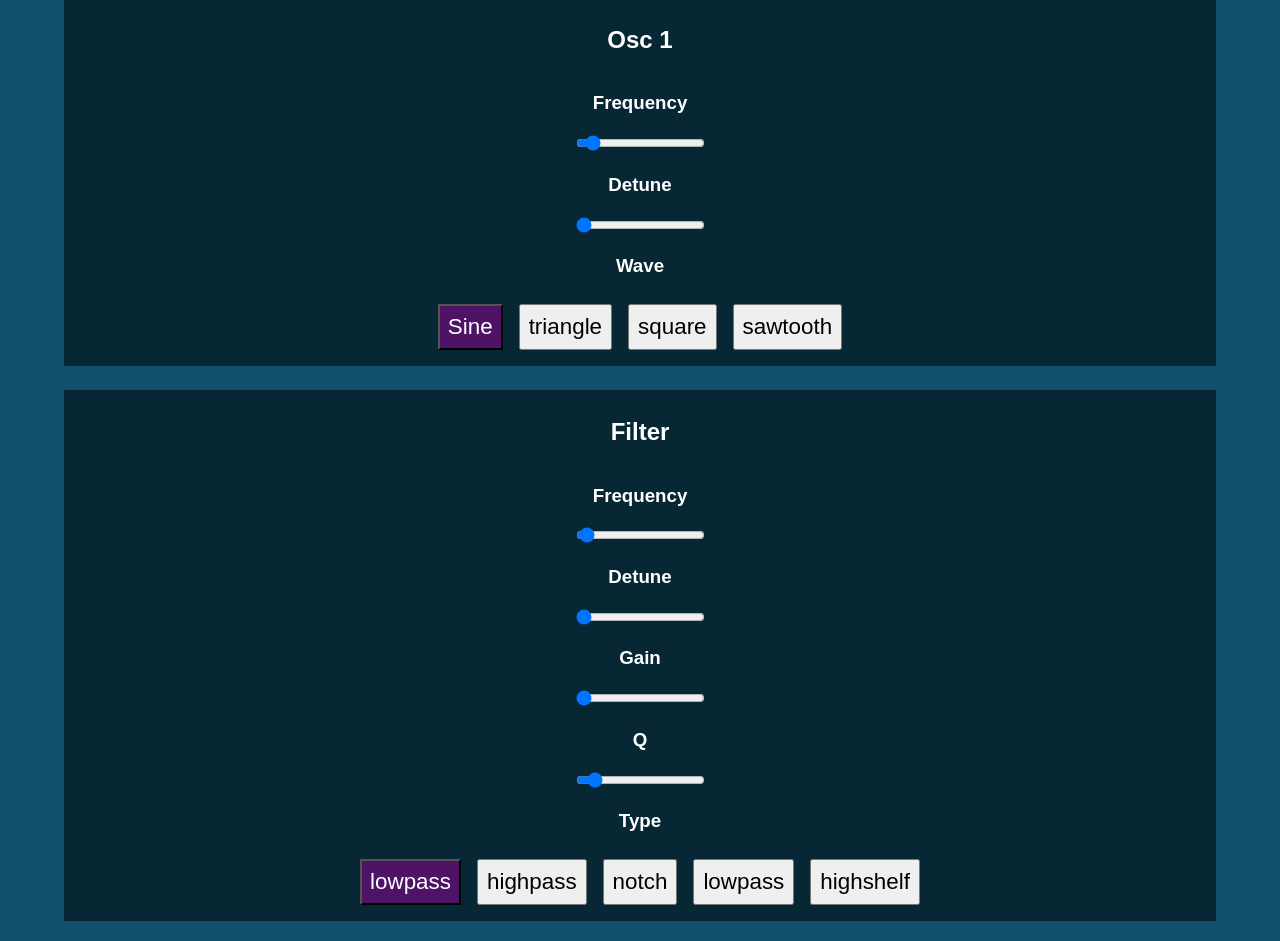
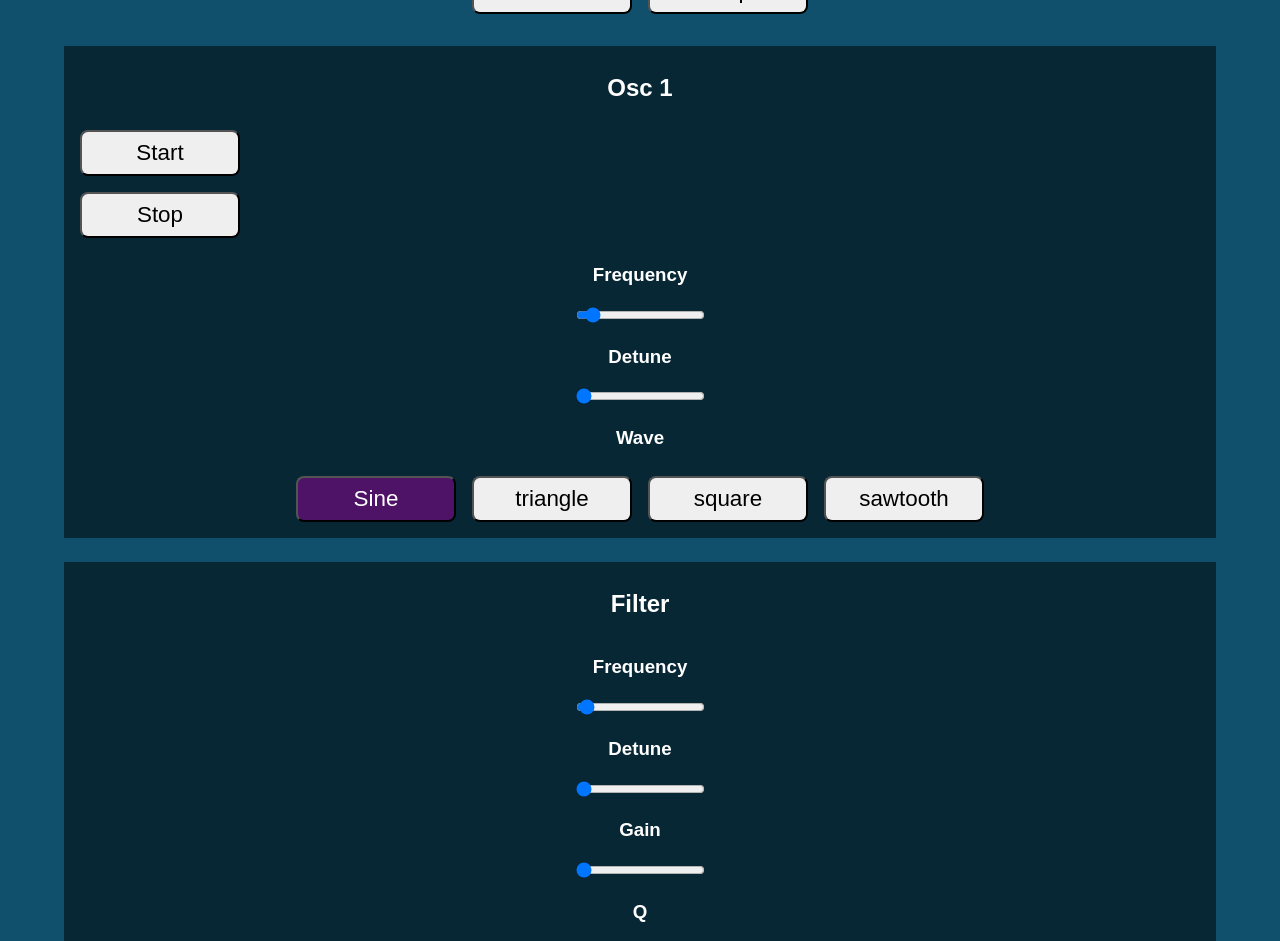
Before and after one commit to lily-lake/web-audio-synth, a React (Vite) app: page / in a window 1280 px wide. Shown: the part 208-1149 px from the top of the page. Built offline with nearby package versions, Linux system fonts and the light colour scheme.

Commit message:
react context

```diff
--- a/src/App.tsx
+++ b/src/App.tsx
@@ -1,72 +1,17 @@
-import { ChangeEvent, useState } from 'react'
 import './App.scss'
 import Osc1 from './components/Osc1';
 import Filter from './components/Filter';
-let audioContext = new AudioContext()
-let out = audioContext.destination
-let osc1 = audioContext.createOscillator();
-let gain1 = audioContext.createGain();
-let filter = audioContext.createBiquadFilter();
-
-osc1.connect(gain1)
-gain1.connect(filter)
-filter.connect(out);
-
-type OscSetting = "frequency" | "detune"
-type FilterSetting = "frequency" | "detune" | "Q" | "gain"
+import Context from './components/Context';
 
 function App() {
-  const [osc1Settings, setOsc1Settings] = useState({
-    frequency: osc1.frequency.value,
-    detune: osc1.detune.value,
-    type: osc1.type
-  })
 
-  const [filterSettings, setFilterSettings] = useState({
-    frequency: filter.frequency.value,
-    detune: filter.detune.value,
-    Q: filter.Q.value,
-    gain: filter.gain.value,
-    type: filter.type,
-  })
-
-  const changeOsc1 = (e: ChangeEvent<HTMLInputElement>) => {
-    let { value, id } = e.target;
-    setOsc1Settings({ ...osc1Settings, [id]: value });
-    osc1[id as OscSetting].value = parseInt(value);
-  }
-
-  const changeOsc1Type = (e: ChangeEvent) => {
-    let { id } = e.target;
-    console.log(id)
-    setOsc1Settings({ ...osc1Settings, type: id as OscillatorType });
-    osc1.type = id as OscillatorType;
-  }
-
-  const changeFilter = (e: ChangeEvent<HTMLInputElement>) => {
-    let { value, id } = e.target;
-    console.log(value, id)
-    setFilterSettings({ ...filterSettings, [id]: value });
-    filter[id as FilterSetting].value = parseInt(value);
-  }
-
-  const changeFilterType = (e: ChangeEvent) => {
-    let { id } = e.target;
-    setFilterSettings({ ...filterSettings, type: id as BiquadFilterType })
-    filter.type = id as BiquadFilterType;
-
-  }
 
   return (
     <>
-      <h1>Placeholder</h1>
-      <button onClick={() => osc1.start()}>Start</button>
-      <button onClick={() => osc1.stop()}>Stop</button>
-      <Osc1 change={changeOsc1} settings={osc1Settings} changeType={changeOsc1Type} />
+      <h1>Oscillator</h1>
+      <Context />
+      <Osc1 />
       <Filter
-        change={changeFilter}
-        settings={filterSettings}
-        changeType={changeFilterType}
       />
     </>
   )
--- /dev/null
+++ b/src/components/Context.tsx
@@ -0,0 +1,16 @@
+import React, { ChangeEvent, useContext } from 'react';
+import { CTX } from '../store'
+
+const Context = () => {
+    const [appState, updateState] = useContext(CTX);
+
+    return (
+        <div>
+            <h2>Audio Context</h2>
+            <button onClick={() => updateState({ type: "START_CONTEXT" })}>Start</button>
+            <button onClick={() => updateState({ type: "STOP_CONTEXT" })}>Stop</button>
+        </div>
+    )
+}
+
+export default Context
--- a/src/components/Filter.tsx
+++ b/src/components/Filter.tsx
@@ -1,22 +1,26 @@
-import { ChangeEvent } from 'react'
+import { ChangeEvent, useContext } from 'react'
+import { CTX } from '../store';
+// interface FilterSettings {
+//     frequency: number;
+//     detune: number;
+//     Q: number;
+//     gain: number;
+//     type: BiquadFilterType;
+// }
 
-interface FilterProps {
-    change: (e: ChangeEvent<HTMLInputElement>) => void;
-    settings: FilterSettings;
-    changeType: (e: any) => void;
-}
+const Filter = () => {
+    const [appState, updateState] = useContext(CTX);
+    const { frequency, detune, Q, gain, type } = appState.filterSettings;
 
-interface FilterSettings {
-    frequency: number;
-    detune: number;
-    Q: number;
-    gain: number;
-    type: BiquadFilterType;
-}
+    const change = (e: ChangeEvent<HTMLInputElement>) => {
+        let { id, value } = e.target;
+        updateState({ type: 'CHANGE_FILTER', payload: { id, value } })
+    };
 
-const Filter = (props: FilterProps) => {
-    const { change, settings, changeType } = props;
-    const { frequency, detune, Q, gain, type } = settings;
+    const changeType = (e: ChangeEvent) => {
+        let { id } = e.target;
+        updateState({ type: 'CHANGE_FILTER_TYPE', payload: { id } })
+    }
     return (
         <div className="control">
             <h2>Filter</h2>
--- a/src/components/Osc1.tsx
+++ b/src/components/Osc1.tsx
@@ -1,21 +1,38 @@
 interface Osc1Props {
-    change: (e: any) => void;
+    // change: (e: any) => void;
     changeType: (e: any) => void;
-    settings: Osc1Settings
+    // settings: Osc1Settings
 }
 
-interface Osc1Settings {
-    frequency: number;
-    detune: number;
-    type: OscillatorType;
-}
+// interface Osc1Settings {
+//     frequency: number;
+//     detune: number;
+//     type: OscillatorType;
+// }
 
-const Osc1 = (props: Osc1Props) => {
-    const { change, settings, changeType } = props;
-    const { type, frequency, detune } = settings;
+import React, { ChangeEvent, useContext } from 'react';
+import { CTX, osc1 } from '../store'
+
+const Osc1 = () => {
+    const [appState, updateState] = useContext(CTX);
+    const { type, frequency, detune } = appState.osc1Settings;
+
+    const change = (e: ChangeEvent) => {
+        let { id, value } = e.target;
+        updateState({ type: 'CHANGE_OSC1', payload: { id, value } })
+    }
+
+    const changeType = (e: ChangeEvent) => {
+        let { id } = e.target;
+        updateState({ type: "CHANGE_OSC1_TYPE", payload: { id } })
+    }
     return (
         <div className="control">
             <h2>Osc 1</h2>
+            <button onClick={() => osc1.start()}>Start</button>
+            <button onClick={() => osc1.stop()}>Stop</button>
+            {/* <button onClick={() => updateState({ type: "START_OSC" })}>Start</button>
+            <button onClick={() => updateState({ type: "STOP_OSC" })}>Stop</button> */}
             <div className="param">
                 <h3>Frequency</h3>
                 <input type="range" max="5000" value={frequency} id="frequency" onChange={change} />
--- a/src/components/components.scss
+++ b/src/components/components.scss
@@ -24,6 +24,8 @@ button {
     margin: 0.5rem;
     transition: all 0.3s ease;
     cursor: pointer;
+    width: 10rem;
+    border-radius: .5rem;
 
     &:hover {
         background: rgb(210, 143, 238);
--- a/src/main.tsx
+++ b/src/main.tsx
@@ -1,9 +1,12 @@
 import React from 'react'
 import ReactDOM from 'react-dom/client'
 import App from './App.tsx'
+import Store from './store'
 
 ReactDOM.createRoot(document.getElementById('root') as HTMLElement).render(
   <React.StrictMode>
-    <App />
+    <Store>
+      <App />
+    </Store>
   </React.StrictMode>,
 )
--- /dev/null
+++ b/src/store.tsx
@@ -0,0 +1,99 @@
+import React, { ReactNode } from "react";
+
+// let audioContext: AudioContext;
+// let out;
+// let osc1: OscillatorNode;
+// let gain1;
+// let filter: BiquadFilterNode;
+
+// window.onload = function () {
+
+//     audioContext = new AudioContext()
+//     out = audioContext.destination
+//     osc1 = audioContext.createOscillator();
+//     gain1 = audioContext.createGain();
+//     filter = audioContext.createBiquadFilter();
+//     osc1.connect(gain1)
+//     gain1.connect(filter)
+//     filter.connect(out);
+// }
+
+// osc1.start();
+
+let audioContext = new AudioContext()
+let out = audioContext.destination
+let osc1 = audioContext.createOscillator();
+let gain1 = audioContext.createGain();
+let filter = audioContext.createBiquadFilter();
+osc1.connect(gain1)
+gain1.connect(filter)
+filter.connect(out);
+
+const CTX = React.createContext();
+export { CTX, osc1 }
+
+export type OscSetting = "frequency" | "detune"
+type FilterSetting = "frequency" | "detune" | "Q" | "gain"
+
+
+export function reducer(state, action) {
+    let { id, value } = action.payload || {};
+    console.log('reducer')
+    switch (action.type) {
+        // case "START_OSC":
+        //     console.log('start osc')
+        //     // gain1 = audioContext.createGain();
+        //     // filter = audioContext.createBiquadFilter();
+        //     // osc1.connect(gain1)
+        //     // gain1.connect(filter)
+        //     // filter.connect(out);
+        //     osc1.start();
+        //     return { ...state };
+        // case "STOP_OSC":
+        //     osc1.stop();
+        //     return { ...state };
+        case "START_CONTEXT":
+            audioContext = new AudioContext();
+            out = audioContext.destination
+            osc1 = audioContext.createOscillator();
+            gain1 = audioContext.createGain();
+            filter = audioContext.createBiquadFilter();
+            osc1.connect(gain1)
+            gain1.connect(filter)
+            filter.connect(out);
+            return { ...state };
+        case "STOP_CONTEXT":
+            // osc1.stop();
+            return { ...state };
+        case "CHANGE_OSC1":
+            osc1[id as OscSetting].value = value;
+            return { ...state, osc1Settings: { ...state.osc1Settings, [id]: value } }
+        case "CHANGE_OSC1_TYPE":
+            osc1.type = id;
+            return { ...state, osc1Settings: { ...state.osc1Settings, type: id } }
+        case "CHANGE_FILTER":
+            filter[id as FilterSetting].value = value;
+            return { ...state, filterSettings: { ...state.filterSettings, [id]: value } }
+        case 'default':
+            console.log('reducer error. action: ', action);
+            return { ...state }
+    }
+}
+
+export default function Store(props: { children: ReactNode }) {
+    const stateHook = React.useReducer(reducer, {
+        osc1Settings: {
+            frequency: osc1.frequency.value,
+            detune: osc1.detune.value,
+            type: osc1.type
+        },
+        filterSettings: {
+            frequency: filter.frequency.value,
+            detune: filter.detune.value,
+            Q: filter.Q.value,
+            gain: filter.gain.value,
+            type: filter.type,
+        }
+    });
+    return <CTX.Provider value={stateHook}>{props.children}</CTX.Provider>
+}
```
